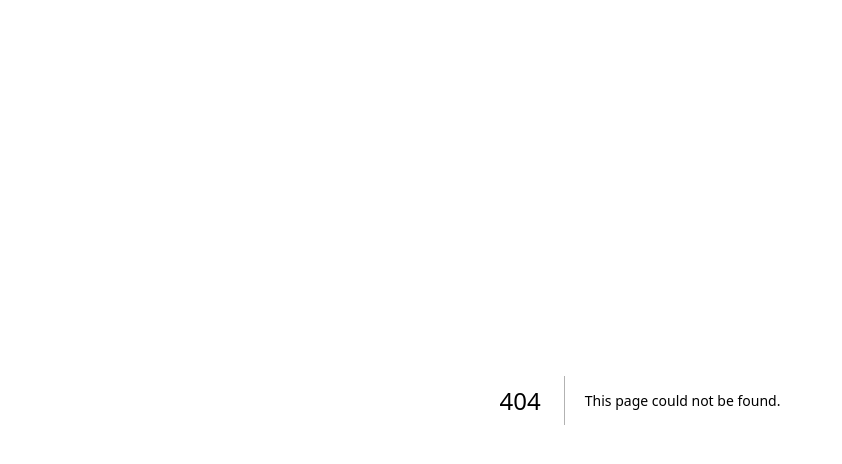
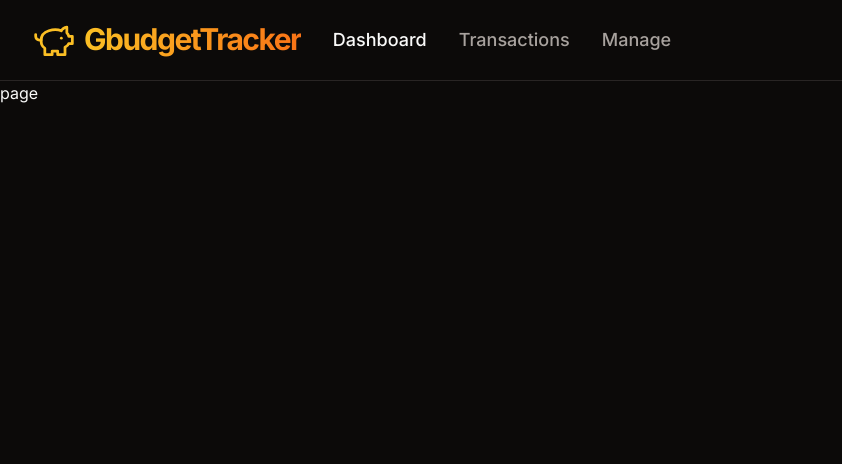
Before and after one commit to Kulicoding28/gbudget, a Next.js app: page / in a window 1280 px wide. Before the commit this address had no page. Shown: the top 464 px of the page, without its empty margins (0-842 px from the left). Built offline with nearby package versions, Linux system fonts and the light colour scheme.

Commit message:
feat:navbar

```diff
--- /dev/null
+++ b/app/(dashboard)/layout.tsx
@@ -0,0 +1,13 @@
+import Navbar from "@/components/Navbar";
+import React, { ReactNode } from "react";
+
+function layout({ children }: { children: React.ReactNode }) {
+  return (
+    <div className="relative flex h-screen w-full flex-col">
+      <Navbar />
+      <div className="w-full">{children}</div>
+    </div>
+  );
+}
+
+export default layout;
--- /dev/null
+++ b/app/(dashboard)/page.tsx
@@ -0,0 +1,7 @@
+import React from "react";
+
+function page() {
+  return <div>page</div>;
+}
+
+export default page;
--- a/app/layout.tsx
+++ b/app/layout.tsx
@@ -2,6 +2,7 @@
 import { Inter } from "next/font/google";
 import "./globals.css";
 import { ClerkProvider } from "@clerk/nextjs";
+import RootProviders from "@/components/providers/RootProviders";
 
 const inter = Inter({ subsets: ["latin"] });
 
@@ -17,8 +18,10 @@
 }>) {
   return (
     <ClerkProvider>
-      <html lang="en">
-        <body className={inter.className}>{children}</body>
+      <html lang="en" className="dark" style={{ colorScheme: "dark" }}>
+        <body className={inter.className}>
+          <RootProviders>{children}</RootProviders>
+        </body>
       </html>
     </ClerkProvider>
   );
--- /dev/null
+++ b/components/Navbar.tsx
@@ -0,0 +1,64 @@
+"use client";
+
+import React from "react";
+import Logo from "./Logo";
+import { usePathname } from "next/navigation";
+import Link from "next/link";
+import { cn } from "@/lib/utils";
+import { buttonVariants } from "./ui/button";
+
+function Navbar() {
+  return (
+    <>
+      <DesktopNavbar />
+    </>
+  );
+}
+
+const items = [
+  { label: "Dashboard", link: "/" },
+  { label: "Transactions", link: "/transactions" },
+  { label: "Manage", link: "/manage" },
+];
+
+function DesktopNavbar() {
+  return (
+    <div className="hidden border-separate border-b bg-background md:block">
+      <nav className="container flex items-center justify-between px-8">
+        <div className="flex h-[80px] min-h-[60px] items-center gap-x-4">
+          <Logo />
+          <div className="flex h-full">
+            {items.map((item) => (
+              <NavbarItem
+                key={item.label}
+                link={item.link}
+                label={item.label}
+              />
+            ))}
+          </div>
+        </div>
+      </nav>
+    </div>
+  );
+}
+
+function NavbarItem({ link, label }: { link: string; label: string }) {
+  const pathname = usePathname();
+  const isActive = pathname === link;
+  return (
+    <div className="realtive flex items-center">
+      <Link
+        href={link}
+        className={cn(
+          buttonVariants({ variant: "ghost" }),
+          "w-full justify-start text-lg text-muted-foreground hover:text-foreground",
+          isActive && "text-foreground"
+        )}
+      >
+        {label}
+      </Link>
+    </div>
+  );
+}
+
+export default Navbar;
```
